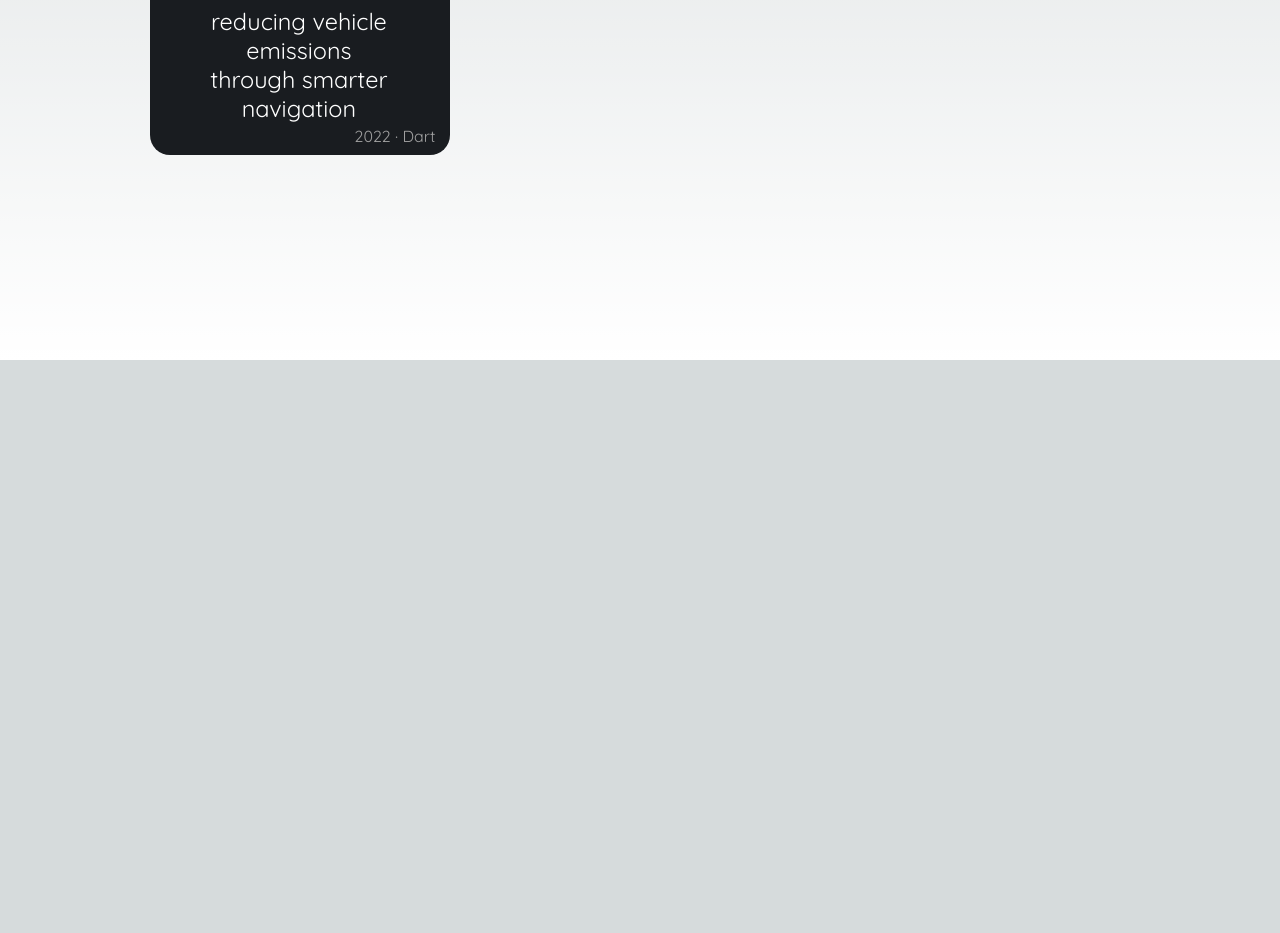
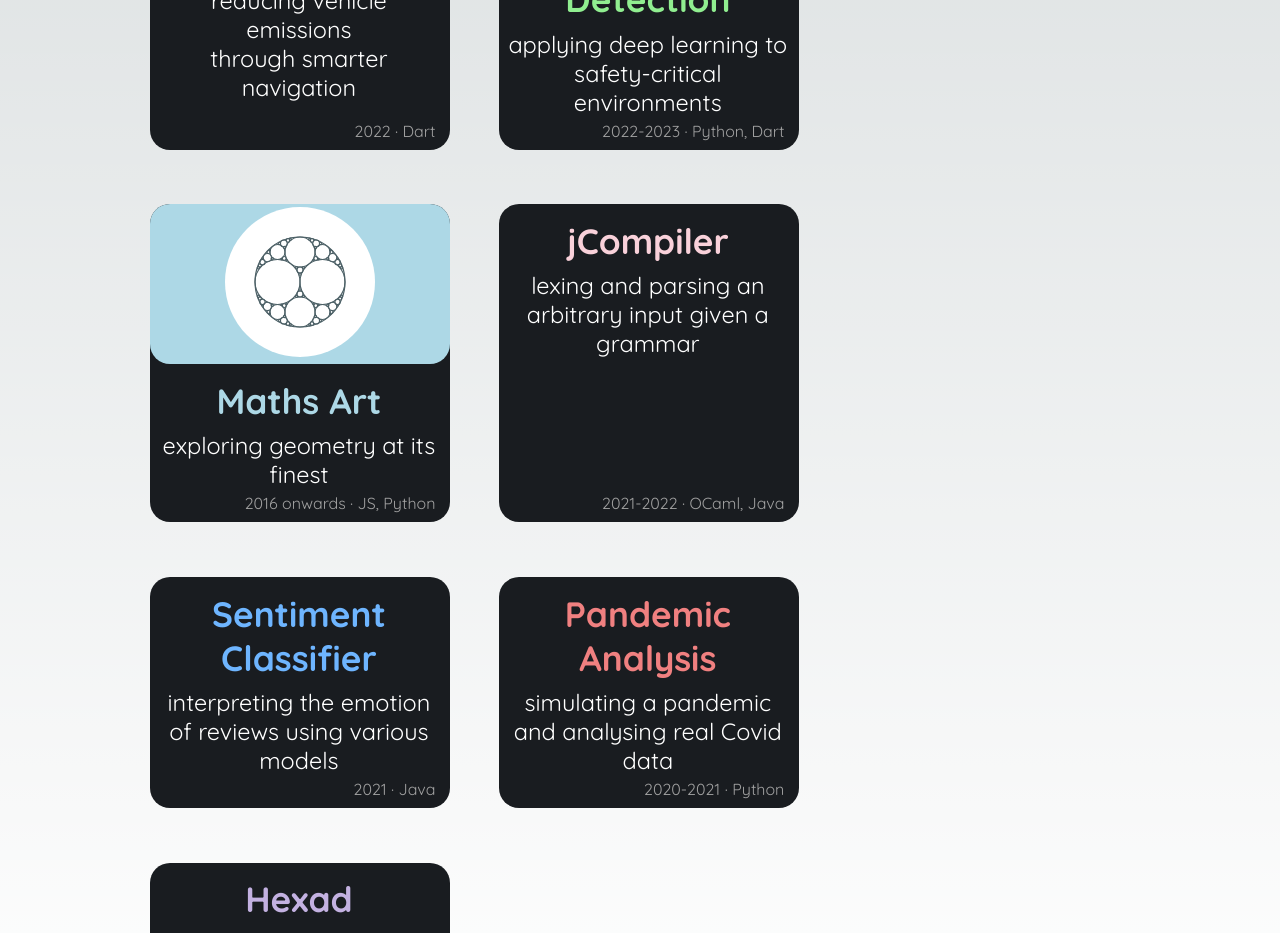
Before and after one commit to jacbn/jacbn.me, a Next.js app: page / in a window 1280 px wide. Shown: the part 440-1373 px from the top of the page. Before the commit the page ends 800 px from the top, so only its background shows below. Built offline with nearby package versions, Linux system fonts and the light colour scheme.

Commit message:
finished grid

```diff
--- a/package.json
+++ b/package.json
@@ -12,6 +12,7 @@
     "@types/node": "20.4.1",
     "@types/react": "18.2.14",
     "@types/react-dom": "18.2.6",
+    "eslint": "^8.44.0",
     "next": "13.4.9",
     "react": "18.2.0",
     "react-dom": "18.2.0",
--- a/src/app/components/gridSquare.tsx
+++ b/src/app/components/gridSquare.tsx
@@ -5,7 +5,7 @@ import { GridImageProps } from "./gridImage";
 export interface GridSquareProps {
   title: string;
   description: string;
-  year: number;
+  year: string;
   lang: string;
   colour: string;
   image: GridImageProps;
@@ -13,14 +13,31 @@ export interface GridSquareProps {
   podiumNum?: number;
 }
 
-export default function GridSquare({title, description, year, lang, colour, image, link, podiumNum = 0} : GridSquareProps) {
-  // let cardClass = "card transition" + (podiumNum == 0 ? "" : " podium" + podiumNum);
-  const cardClass = `${styles.card} ${styles.transition} ${podiumNum == 0 ? "" : styles.podium + podiumNum}`
-  return (
-    <li className={cardClass} data-href={link}>
+const podiumClasses : {[id: number]: string} = {
+  0: "",
+  1: styles.podium1,
+  2: styles.podium2,
+  3: styles.podium3
+}
+
+export function CardTop({colour, image, podiumNum} : {colour: string, image: GridImageProps, podiumNum: number}) {
+  if (podiumNum > 0) {
+    return (
       <div className={styles.cardTop} style={{backgroundColor: colour}}>
         <GridImage path={image.path} alt={image.alt} />
       </div>
+    )
+  } else {
+    return <></>
+  }
+}
+
+export default function GridSquare({title, description, year, lang, colour, image, link, podiumNum = 0} : GridSquareProps) {
+  // let cardClass = "card transition" + (podiumNum == 0 ? "" : " podium" + podiumNum);
+  const cardClass = `${styles.card} ${styles.transition} ${podiumClasses[podiumNum]}`
+  return (
+    <li className={cardClass} data-href={link}>
+      <CardTop colour={colour} image={image} podiumNum={podiumNum}/>
       <div className={styles.cardBase}>
         <h2 className={styles.cardTitle} style={{color: colour}}>{title}</h2>
         <p className={styles.cardDescription}>{description}</p>
--- a/src/app/components/mainGrid.tsx
+++ b/src/app/components/mainGrid.tsx
@@ -1,7 +1,7 @@
 import styles from '../page.module.css'
 import GridSquare from './gridSquare';
 
-// import greenMapsLogo from ;
+// todo: fill alt text of svgs
 
 export default function MainGrid() {
   return (
@@ -9,7 +9,7 @@ export default function MainGrid() {
       <GridSquare
         title="Green Maps"
         description="reducing vehicle emissions through&nbsp;smarter navigation"
-        year={2022}
+        year="2022"
         lang="Dart"
         colour="wheat"
         image={{
@@ -17,7 +17,85 @@ export default function MainGrid() {
           alt: "A leaf on a wheat background, the logo of the Green Maps project."
         }}
         link="./projects/greenmaps/"
+        podiumNum={2}
+      />
+      <GridSquare
+        title="Yawning Detection"
+        description="applying deep learning to safety-critical environments"
+        year="2022-2023"
+        lang="Python, Dart"
+        colour="lightgreen"
+        image={{
+          path: "./assets/index/logo-yawnn.svg",
+          alt: ""
+        }}
+        link="./projects/yawnn/"
         podiumNum={1}
+      />
+      <GridSquare
+        title="Maths Art"
+        description="exploring geometry at its finest"
+        year="2016 onwards"
+        lang="JS, Python"
+        colour="lightblue"
+        image={{
+          path: "./assets/index/logo-maths-art.svg",
+          alt: ""
+        }}
+        link="./maths-art/"
+        podiumNum={3}
+      />
+      <GridSquare
+        title="jCompiler"
+        description="lexing and parsing an arbitrary input given a grammar"
+        year="2021-2022"
+        lang="OCaml, Java"
+        colour="#F9D1DA"
+        image={{
+          path: "",
+          alt: ""
+        }}
+        link="./projects/jcompiler/"
+        podiumNum={0}
+      />
+      <GridSquare
+        title="Sentiment Classifier"
+        description="interpreting the emotion of reviews using various models"
+        year="2021"
+        lang="Java"
+        colour="#6EB5FF"
+        image={{
+          path: "",
+          alt: ""
+        }}
+        link="./projects/sentiment/"
+        podiumNum={0}
+      />
+      <GridSquare
+        title="Pandemic Analysis"
+        description="simulating a pandemic and analysing real Covid data"
+        year="2020-2021"
+        lang="Python"
+        colour="lightcoral"
+        image={{
+          path: "",
+          alt: ""
+        }}
+        link="./projects/pandemic/"
+        podiumNum={0}
+      />
+      <GridSquare
+        title="Hexad"
+        description="reaching for high scores by constructing hexagons"
+        year="2017-2019"
+        lang="Python"
+        colour="#C3B1E1"
+        image={{
+          path: "",
+          alt: ""
+        }}
+        link="https://play.google.com/store/apps/details?id=com.JBLabs.Hexad"
+        podiumNum={0}
       />
     </ol>
   )
--- a/src/app/globals.css
+++ b/src/app/globals.css
@@ -45,8 +45,8 @@
 @media (prefers-color-scheme: dark) {
   :root {
     --foreground-rgb: 255, 255, 255;
-    --background-start-rgb: 0, 0, 0;
-    --background-end-rgb: 0, 0, 0;
+    --background-start-rgb: 18, 21, 24;
+    --background-end-rgb: 12, 15, 18;
 
     --primary-glow: radial-gradient(rgba(1, 65, 255, 0.4), rgba(1, 65, 255, 0));
     --secondary-glow: linear-gradient(
@@ -84,7 +84,8 @@
 html,
 body {
   max-width: 100vw;
-  overflow-x: hidden;
+  /* overflow-x: hidden; */
+  min-height:100%;
 }
 
 body {
```
Also changed, not shown: 1 other file (tests, documents, lock files or other folders).
